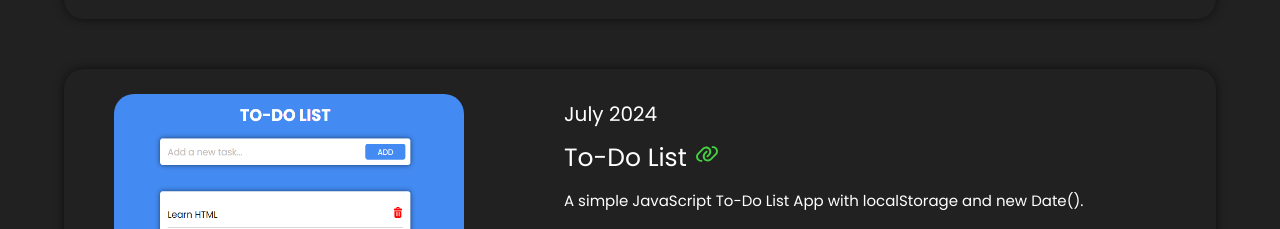
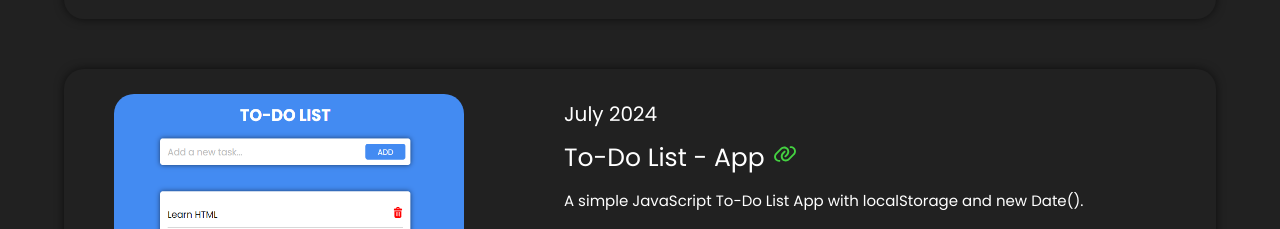
Before and after one commit to thwkxri/dmitriysukhobaevskiy, a plain HTML site: page src/index.html in a window 1280 px wide. Shown: the part 4354-4583 px from the top of the page. Drawn offline with Linux system fonts and the light colour scheme.

Commit message:
change project name

```diff
--- a/src/index.html
+++ b/src/index.html
@@ -241,7 +241,7 @@
             <p class="project__create__date">July 2024</p>
             <div class="name__link">
               <a class="github__link" href="https://github.com/thwkxri/to-do-list-app" target="_blank">
-                <h2 class="project__name" id="to-do-list__name">To-Do List</h2>
+                <h2 class="project__name" id="to-do-list__name">To-Do List - App</h2>
               </a>
               <a class="github__link" href="https://github.com/thwkxri/to-do-list-app" target="_blank"><img
                   class="github__link__icon" src="assets/icons/link-icon.svg" alt=""></a>
```
